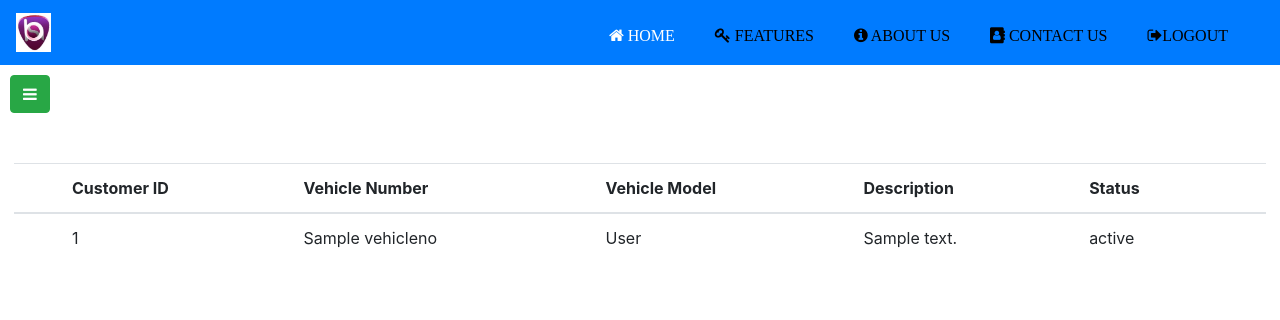
After one commit to Berjin/Blitz, a Django app: template templates/orders.html in a window 1280 px wide. The commit adds this page. Shown: the top 320 px of the page. Run offline with Django 3.2, Linux system fonts and the light colour scheme; the template is opened without the code that fills it: most values are stand-ins (such as "Sample title", 1, 10 or a date in 2020); some libraries are stand-ins or nearby versions.

Commit message:
Add incomplete admin dashboard

```diff
--- a/Accounts/urls.py
+++ b/Accounts/urls.py
@@ -14,6 +14,7 @@ urlpatterns = [
     path('customer-profile',views.customer_profile,name='customer_profile'),
     path('admin',views.admin,name='admin'),
     path('editcustomers',views.edit_customers,name='editcustomer'),
-     path('addcustomers',views.customer_add,name='addcustomer')
+    path('addcustomers',views.customer_add,name='addcustomer'),
+    path('admindashboard',views.admindashboard,name='admindashboard')
 
 ]
--- a/templates/adminbase.html
+++ b/templates/adminbase.html
@@ -5,7 +5,7 @@
     <meta charset="UTF-8">
     <meta name="author" content="Berjin" >
     <meta name="viewport" content="width=device-width, initial-scale=1.0">
-    <link rel="shortcut icon" href="{% static 'images/logo.png' %}" type="image/x-icon">
+    <link rel="shortcut icon" href="{% static 'images/blitz.jpeg' %}" type="image/x-icon">
     <link rel="stylesheet" href="https://maxcdn.bootstrapcdn.com/bootstrap/4.5.0/css/bootstrap.min.css">
     <link rel="stylesheet" href="https://cdnjs.cloudflare.com/ajax/libs/font-awesome/4.7.0/css/font-awesome.min.css">
     <link rel="stylesheet" href="{% static 'styles/base.css' %}">
@@ -19,8 +19,8 @@
 <body>
     <div id="mySidenav" class="sidenav">
         <a href="javascript:void(0)" class="closebtn" onclick="closeNav()">&times;</a>
-        <a href="{% url 'editcustomer'%}"><i class="fa fa-user" aria-hidden="true"></i> customers</a>
-        <a href="{% url 'admin'%}"><i class="fa fa-clipboard" aria-hidden="true"></i> Dashboard</a>
+        <a href="{% url 'editcustomer'%}"><i class="fa fa-user" aria-hidden="true"></i> Customers</a>
+        <a href="{% url 'admindashboard'%}"><i class="fa fa-clipboard" aria-hidden="true"></i> Dashboard</a>
         <a href="{% url 'admin' %}"><i class="fa fa-calendar" aria-hidden="true"></i> Request</a>
         <a href="{% url 'admin' %}"><i class="fa fa-calendar-check-o"></i> Invoice</a>
         <a href="{% url 'admin' %}"><i class="fa fa-calendar-check-o"></i> Orders</a>
--- a/templates/editcustomers.html
+++ b/templates/editcustomers.html
@@ -29,9 +29,6 @@
             <td>{{ customer.phoneno }}</td>
             <td>{{ customer.vehicleno}}</td>
             <td><form action="/editcustomers" method=POST>{% csrf_token %}
-
-
-
                 <button id="approve-btn" name='cid' value={{customer.cid}} type="submit">Remove</button>
                 </form></td>
           </tr>
--- /dev/null
+++ b/templates/orders.html
@@ -0,0 +1,45 @@
+{% extends 'adminbase.html' %}
+{% load static %}
+{% block head %}
+<title>Dashboard</title>
+{% endblock %}
+{% block content %}
+<div id="main">
+    <table class="table table-hover">
+        <thead>
+          <tr>
+            <th scope="col"></th>
+            <th scope="col">Customer ID</th>
+            <th scope="col">Vehicle Number</th>
+            <th scope="col">Vehicle Model</th>
+            <th scope="col">Description</th>
+            <th scope="col">Status</th>
+            <th scope="col"></th>
+          </tr>
+        </thead>
+        <tbody>
+            {% for order in orders %}
+          <tr>
+            <th scope="row"></th>
+            <td>{{ order.cid }}</td>
+            <td>{{ order.vehicleno }}</td>
+            <td>{{ order.modelname }}</td>
+            <td>{{ order.description }}</td>
+            <td>{{ order.status}}</td>
+            <!-- <form action="/admindashboard" method=POST>{% csrf_token %}
+            <td>
+                <button id="cancel" name='cancel' value='cancel' type="submit">Cancel</button>
+            </td>
+            <td>
+                <button id="completed" name='completed' value='completed' type="submit">Completed</button>
+            <td>
+                <button id="addemployee" name='addemployee' value='addemployee' type="submit">Add Employee</button>
+            </td>
+        </form> -->
+          </tr>
+          {% endfor %}
+
+        </tbody>
+      </table>
+</div>
+{% endblock %}
```
Also changed, not shown: Accounts/views.py (+27 -6 lines).
